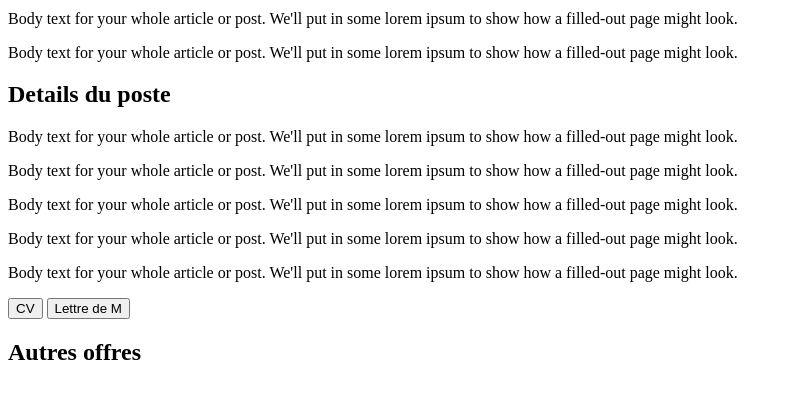
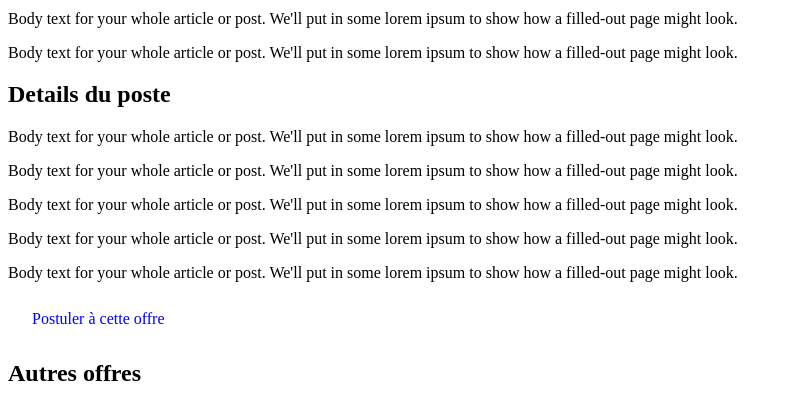
Before and after one commit to 99ch/HireIn, a PHP site: page /offers/show.php in a window 1280 px wide. Shown: the part 236-656 px from the top of the page, without its empty margins (0-792 px from the left). Run offline with PHP 8.4, Linux system fonts and the light colour scheme.

Commit message:
feat(applications): add routes and apply button to offer detail page

```diff
--- a/app/Views/offers/show.php
+++ b/app/Views/offers/show.php
@@ -81,8 +81,9 @@
         </p>
 
         <div class="detail-actions">
-            <button class="btn-solid" type="button">CV</button>
-            <button class="btn-solid" type="button">Lettre de M</button>
+            <a href="/offres/candidater?id=<?php echo isset($offer) && is_array($offer) && isset($_GET['id']) ? (int) $_GET['id'] : ''; ?>" class="btn-solid" style="display: inline-block; padding: 0.75rem 1.5rem; text-decoration: none; text-align: center;">
+                Postuler à cette offre
+            </a>
         </div>
     </article>
 
--- a/public/index.php
+++ b/public/index.php
@@ -53,6 +53,8 @@ $router->get('/a-propos', [HomeController::class, 'about']);
 $router->get('/offres', [OfferController::class, 'index']);
 $router->post('/offres/publier', [OfferController::class, 'store']);
 $router->get('/offres/detail', [OfferController::class, 'show']);
+$router->get('/offres/candidater', [OfferController::class, 'apply']);
+$router->post('/offres/candidater', [OfferController::class, 'submitApplication']);
 $router->get('/profils', [ProfileController::class, 'index']);
 $router->get('/entreprises', [CompanyController::class, 'index']);
 $router->get('/inscription', [AuthController::class, 'registerStudent']);
```
